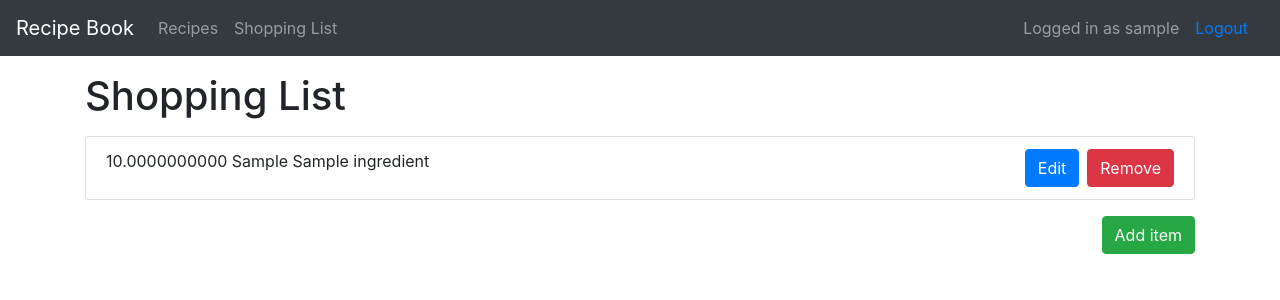
After one commit to lassilaiho/tsoha-2020, a Flask app: page /shopping-list in a window 1280 px wide. The commit adds this page. Shown: the top 300 px of the page. Run offline with Flask 2, Linux system fonts and the light colour scheme; a user stored in the database is signed in; tables that the repository leaves empty hold one stand-in row (values such as "Sample post"); some libraries are stand-ins or nearby versions.

Commit message:
Implement shopping list

```diff
--- a/app/__init__.py
+++ b/app/__init__.py
@@ -9,5 +9,7 @@ import_module("app.recipes.views")
 import_module("app.accounts.models")
 import_module("app.accounts.views")
 import_module("app.ingredients.models")
+import_module("app.shopping_list.models")
+import_module("app.shopping_list.views")
 
 db.create_all()
--- a/app/accounts/models.py
+++ b/app/accounts/models.py
@@ -14,6 +14,9 @@ class Account(db.Model):
         cascade="all, delete, delete-orphan")
     ingredients = db.relationship(
         "Ingredient", backref="account", lazy=True,
+        cascade="all, delete, delete-orphan")
+    shopping_list_items = db.relationship(
+        "ShoppingListItem", backref="account", lazy=True,
         cascade="all, delete, delete-orphan")
 
     def __init__(self, username, password_hash, role):
--- a/app/ingredients/forms.py
+++ b/app/ingredients/forms.py
@@ -12,7 +12,7 @@ amount_pattern = re.compile(
 
 class RecipeIngredientForm(FlaskForm):
     amount = StringField("Amount", default="")
-    name = StringField("Name", [validators.required()])
+    name = StringField("Name", default="")
 
     @staticmethod
     def join_amount(value, unit):
--- /dev/null
+++ b/app/shopping_list/views.py
@@ -0,0 +1,83 @@
+from flask import render_template, request, abort, redirect, url_for
+from flask_login import login_required, current_user
+
+from app.main import app, db
+from app.shopping_list.models import ShoppingListItem
+from app.ingredients.models import Ingredient
+from app.ingredients.forms import RecipeIngredientForm
+
+
+@app.route("/shopping-list")
+@login_required
+def get_shopping_list():
+    items = []
+    for item in current_user.shopping_list_items:
+        name = item.ingredient.name
+        if not name.strip():
+            name = "\u00A0"
+        items.append({
+            "id": item.id,
+            "amount": RecipeIngredientForm.join_amount(
+                item.amount,
+                item.amount_unit,
+            ),
+            "name": name,
+        })
+    return render_template(
+        "shopping_list/index.html",
+        items=items,
+    )
+
+
+@app.route("/shopping-list/new", methods=["POST"])
+@login_required
+def create_shopping_list_item():
+    form = RecipeIngredientForm(request.form)
+    if not form.validate():
+        abort(400)
+    item = ShoppingListItem()
+    item.amount, item.amount_unit = form.parse_amount()
+    item.account_id = current_user.id
+    ingredient = Ingredient.insert_if_missing(form.name.data, current_user.id)
+    item.ingredient_id = ingredient.id
+    db.session().add(item)
+    db.session().commit()
+    return redirect(url_for("get_shopping_list"))
+
+
+@app.route("/shopping-list/<int:item_id>", methods=["POST"])
+@login_required
+def update_shopping_list_item(item_id: int):
+    form = RecipeIngredientForm(request.form)
+    if not form.validate():
+        abort(400)
+    item = ShoppingListItem.query.filter_by(
+        id=item_id,
+        account_id=current_user.id,
+    ).first()
+    if not item:
+        abort(404)
+    item.amount, item.amount_unit = form.parse_amount()
+    ingredient = Ingredient.insert_if_missing(
+        form.name.data.strip(), current_user.id)
+    item.ingredient_id = ingredient.id
+    db.session().flush()
+    Ingredient.delete_unused_ingredients(current_user.id)
+    db.session().commit()
+    return redirect(url_for("get_shopping_list"))
+
+
+@app.route("/shopping-list/<int:item_id>/delete", methods=["POST"])
+@login_required
+def delete_shopping_list_item(item_id: int):
+    item = ShoppingListItem.query.filter_by(
+        id=item_id,
+        account_id=current_user.id,
+    ).first()
+    if item is None:
+        abort(404)
+    db.session().delete(item)
+    db.session().flush()
+    Ingredient.delete_unused_ingredients(current_user.id)
+    db.session().commit()
+    return redirect(url_for("get_shopping_list"))
--- a/app/templates/layout.html
+++ b/app/templates/layout.html
@@ -24,6 +24,10 @@
                     <a class="nav-item nav-link"
                         href="{{ url_for('get_recipes') }}">
                         Recipes
+                    </a>
+                    <a class="nav-item nav-link"
+                        href="{{ url_for('get_shopping_list') }}">
+                        Shopping List
                     </a>
                 </div>
                 <div class="form-inline">
--- /dev/null
+++ b/app/templates/shopping_list/index.html
@@ -0,0 +1,69 @@
+{% extends "layout.html" %}
+
+{% block body %}
+<h1>Shopping List</h1>
+{% if items.__len__() == 0 %}
+Your shopping list is empty.
+{% endif %}
+<ul class="list-group my-3">
+    {% for item in items %}
+    <li class="list-group-item">
+        <div class="w-100 d-flex">
+            <span class="mr-auto">{{ item["amount"] }} {{ item["name"] }}</span>
+            <button type="button" class="btn btn-primary mr-2"
+                onclick="enableEdit(event)">
+                Edit
+            </button>
+            <button type="submit" class="btn btn-danger" form="delete-form"
+                formaction="{{ url_for('delete_shopping_list_item', item_id=item['id']) }}">
+                Remove
+            </button>
+        </div>
+        <form method="POST" class="form-inline d-none flex-nowrap"
+            action="{{ url_for('update_shopping_list_item', item_id=item['id']) }}">
+            <input name="amount" type="text" class="form-control flex-shrink-2"
+                value="{{ item['amount'] }}" placeholder="Amount" />
+            <input name="name" type="text" class="form-control flex-grow-1 mx-2"
+                value="{{ item['name'].strip() }}" placeholder="Name"
+                required="" />
+            <button type="submit" class="btn btn-primary ml-auto mr-2">
+                Save
+            </button>
+            <button type="reset" class="btn btn-secondary"
+                onclick="cancelEdit(event)">
+                Cancel
+            </button>
+        </form>
+    </li>
+    {% endfor %}
+</ul>
+<div class="d-flex justify-content-end">
+    <button type="submit" class="btn btn-success" form="create-form">
+        Add item
+    </button>
+</div>
+<form id="create-form" class="d-none" method="POST"
+    action="{{ url_for('create_shopping_list_item') }}">
+    <input name="amount" value="" />
+    <input name="name" value="" />
+</form>
+<form id="delete-form" class="d-none" method="POST"></form>
+<script>
+    function enableEdit(e) {
+        const p = e.target.parentNode;
+        toggle(p.nextElementSibling, p);
+    }
+
+    function cancelEdit(e) {
+        const p = e.target.parentNode;
+        toggle(p.previousElementSibling, p);
+    }
+
+    function toggle(show, hide) {
+        show.classList.remove("d-none");
+        show.classList.add("d-flex");
+        hide.classList.remove("d-flex");
+        hide.classList.add("d-none");
+    }
+</script>
+{% endblock %}
```
Also changed, not shown: app/ingredients/models.py (+21 -9 lines), app/shopping_list/models.py (added, +13 -0 lines), app/shopping_list/__init__.py (added).
